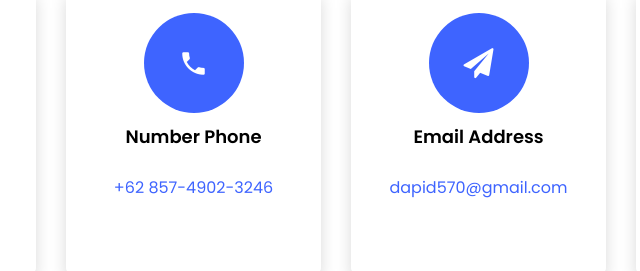
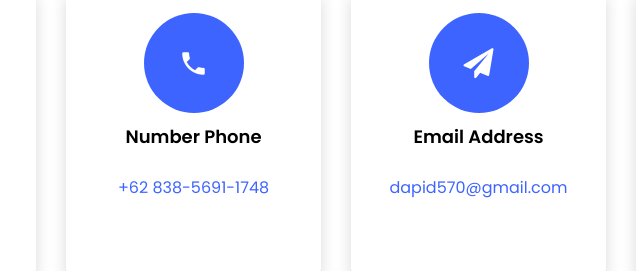
Before and after one commit to musganteng/kangmus.github.io, a plain HTML site: page index.html in a window 1280 px wide. Shown: the part 4279-4550 px from the top of the page, 304-944 px from the left. Drawn offline with Linux system fonts and the light colour scheme; files whose address does not match are found by name.

Commit message:
Update index.html

```diff
--- a/index.html
+++ b/index.html
@@ -378,7 +378,7 @@
                         </div>
                         <div>
                             <h3 class="mb-4">Number Phone</h3>
-                            <p><a href="tel://085749023246">+62 857-4902-3246</a></p>
+                            <p><a href="wa.me/6283856911748">+62 838-5691-1748</a></p>
                         </div>
                     </div>
                 </div>
```
